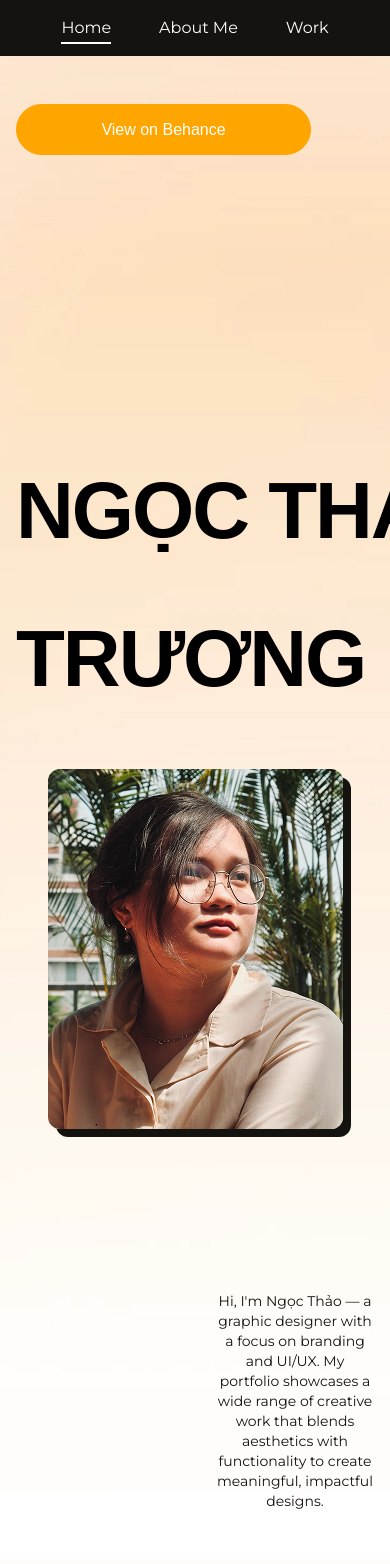
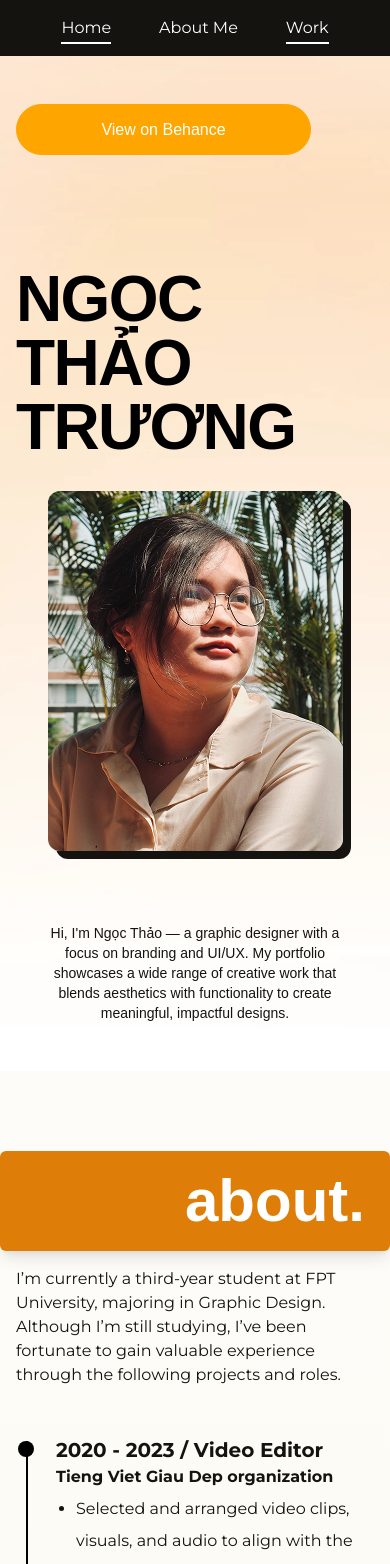
Before and after one commit to giakien321/portfolio, a Next.js app: page / in a window 390 px wide. Shown: the top 1564 px of the page. Built offline with nearby package versions, Linux system fonts and the light colour scheme; a web font is replaced by a local one.

Commit message:
my-second-commit

```diff
--- a/app/components/AboutPreview.tsx
+++ b/app/components/AboutPreview.tsx
@@ -24,11 +24,11 @@ export default function AboutPreview() {
       <div className="-mx-4 md:-mx-12">
         {/* Tiêu đề lớn */}
         <motion.div
-          className="w-full max-w-[500px] h-[100px] bg-[#DE7D08] text-white text-[100px] leading-none font-extrabold font-sans lowercase flex items-center justify-center rounded-md shadow-lg"
+          className="w-full max-w-[500px] h-[100px] bg-[#DE7D08] text-white text-[60px] md:text-[100px] leading-none font-extrabold lowercase flex items-center justify-center rounded-md shadow-lg"
           initial={{ opacity: 0, x: -100 }}
           whileInView={{ opacity: 1, x: 0 }}
           transition={{ duration: 0.8 }}
-          viewport={{ amount: 0.5 }}
+          viewport={{ amount: 0.5, once: true }}
         >
           <span className="pl-40">about.</span>
         </motion.div>
@@ -41,7 +41,7 @@ export default function AboutPreview() {
           initial={{ opacity: 0 }}
           whileInView={{ opacity: 1 }}
           transition={{ duration: 0.8, delay: 0.3 }}
-          viewport={{ amount: 0.5 }}
+          viewport={{ amount: 0.5, once: true }}
         >
           <p className="text-base leading-[24px] font-alt mb-12 mt-4">
             I’m currently a third-year student at FPT University, majoring in Graphic Design.
@@ -56,7 +56,7 @@ export default function AboutPreview() {
           variants={container}
           initial="hidden"
           whileInView="show"
-          viewport={{ amount: 0.5 }}
+          viewport={{ amount: 0.5, once: true }}
         >
           <div className="flex flex-col gap-14 pl-10">
 
@@ -124,15 +124,15 @@ export default function AboutPreview() {
             initial={{ opacity: 0, y: 20 }}
             whileInView={{ opacity: 1, y: 0 }}
             transition={{ duration: 0.6, delay: 0.5 }}
-            viewport={{ amount: 0.5 }}
+            viewport={{ amount: 0.5, once: true }}
           >
             <div className="flex justify-end mt-8">
-              <a
+              <Link
                 href="/about"
                 className="w-[190px] h-[50px] bg-[#DE7D08] text-white rounded-full hover:bg-orange-700 transition shadow-md flex items-center justify-center text-base font-alt text-[20px] hover:scale-105 duration-300"
               >
                 See More
-              </a>
+              </Link>
             </div>
           </motion.div>
         </motion.div>
--- a/app/components/HeroSection.tsx
+++ b/app/components/HeroSection.tsx
@@ -3,7 +3,7 @@
 import Image from 'next/image'
 import { motion } from 'framer-motion'
 import avatar from '../assest/avatar.png'
-import bg from '../assest/background.png' // import background image
+import bg from '../assest/background.png'
 
 const container = {
   hidden: { opacity: 0 },
@@ -30,6 +30,7 @@ export default function HeroSection() {
           alt="Background"
           fill
           className="object-cover object-center"
+          priority
         />
       </div>
 
@@ -62,12 +63,10 @@ export default function HeroSection() {
           {/* Tiêu đề lớn */}
           <motion.h1
             className="
-              w-[690px] h-[300px]
-              text-[80px] md:text-[128px]
+              text-[64px] md:text-[128px]
               font-extrabold tracking-tight font-sans
-              leading-[148px]
-              whitespace-nowrap
-              mt-[250px]
+              leading-none
+              mt-20 md:mt-[250px]
             "
             variants={item}
           >
@@ -96,12 +95,16 @@ export default function HeroSection() {
               width={361}
               height={361}
               className="object-cover w-full h-full"
+              priority
             />
           </motion.div>
 
           {/* Mô tả */}
           <motion.p
-            className="text-sm text-[#14130F] max-w-xs font-alt mt-[130px] ml-[200px]"
+            className="
+              text-sm text-[#14130F] max-w-xs
+              mt-10 md:mt-[130px] md:ml-[200px]
+            "
             variants={item}
           >
             Hi, I'm Ngọc Thảo — a graphic designer with a focus on branding and UI/UX.
--- a/app/components/Navbar.tsx
+++ b/app/components/Navbar.tsx
@@ -6,12 +6,18 @@ import clsx from 'clsx'
 
 const navItems = [
   { label: 'Home', href: '/' },
-    { label: 'About Me', href: '/about' }, // ✅ Đã chỉnh
+  { label: 'About Me', href: '/about' },
   { label: 'Work', href: '/#work' },
 ]
 
 export default function Navbar() {
   const pathname = usePathname()
+
+  // Hàm kiểm tra active nav item (handle cả hash route)
+  const isActive = (href: string) => {
+    if (href === '/#work') return pathname === '/' // Special case cho anchor
+    return pathname === href
+  }
 
   return (
     <nav className="bg-[#14130F] text-white">
@@ -20,9 +26,10 @@ export default function Navbar() {
           <Link
             key={item.href}
             href={item.href}
+            scroll={item.href.startsWith('/#') ? false : true} // giữ smooth scroll nếu dùng anchor
             className={clsx(
-                            'text-base font-alt relative',
-                            pathname === item.href &&
+              'text-base font-alt relative transition-all duration-300',
+              isActive(item.href) &&
                 'after:content-[""] after:absolute after:w-full after:h-[2px] after:bg-white after:bottom-[-4px] after:left-0'
             )}
           >
--- a/app/components/WorkPreview.tsx
+++ b/app/components/WorkPreview.tsx
@@ -1,81 +1,82 @@
-"use client";
-import Image from "next/image";
-import { useEffect, useRef } from "react";
-import { motion } from "framer-motion";
-import { usePathname } from "next/navigation"; // ⬅️ thêm dòng này để lấy pathname
+'use client'
+
+import Image from 'next/image'
+import { useEffect, useRef } from 'react'
+import { motion } from 'framer-motion'
+import { usePathname } from 'next/navigation'
 
 const projects = [
-  { title: "Brand Identity", image: "/projects/brand-identity.jpg" },
-  { title: "UX/UI", image: "/projects/ux-ui.jpg" },
-  { title: "Poster", image: "/projects/poster.jpg" },
-  { title: "Motion Graphics", image: "/projects/packaging.jpg" },
-  { title: "Typozine", image: "/projects/website.jpg" },
-];
+  { title: 'Brand Identity', image: '/projects/brand-identity.jpg' },
+  { title: 'UX/UI', image: '/projects/ux-ui.jpg' },
+  { title: 'Poster', image: '/projects/poster.jpg' },
+  { title: 'Motion Graphics', image: '/projects/packaging.jpg' },
+  { title: 'Typozine', image: '/projects/website.jpg' },
+]
 
 export default function WorkPreview() {
-  const scrollRef = useRef<HTMLDivElement>(null);
-  const pathname = usePathname(); // ⬅️ sử dụng pathname làm key cho section
+  const scrollRef = useRef<HTMLDivElement>(null)
+  const pathname = usePathname()
 
   // Auto-scroll
   useEffect(() => {
-    const container = scrollRef.current;
-    if (!container) return;
+    const container = scrollRef.current
+    if (!container) return
 
     const interval = setInterval(() => {
-      container.scrollBy({ left: 500, behavior: "smooth" });
+      container.scrollBy({ left: 500, behavior: 'smooth' })
       if (
         container.scrollLeft + container.clientWidth >=
         container.scrollWidth - 5
       ) {
-        container.scrollTo({ left: 0, behavior: "smooth" });
+        container.scrollTo({ left: 0, behavior: 'smooth' })
       }
-    }, 4000);
+    }, 4000)
 
-    return () => clearInterval(interval);
-  }, []);
+    return () => clearInterval(interval)
+  }, [])
 
   // Drag to scroll
   useEffect(() => {
-    const container = scrollRef.current;
-    if (!container) return;
+    const container = scrollRef.current
+    if (!container) return
 
-    let isDown = false;
-    let startX: number;
-    let scrollLeft: number;
+    let isDown = false
+    let startX = 0
+    let scrollLeft = 0
 
     const handleMouseDown = (e: MouseEvent) => {
-      isDown = true;
-      startX = e.pageX - container.offsetLeft;
-      scrollLeft = container.scrollLeft;
-    };
+      isDown = true
+      startX = e.pageX - container.offsetLeft
+      scrollLeft = container.scrollLeft
+    }
 
-    const handleMouseLeave = () => (isDown = false);
-    const handleMouseUp = () => (isDown = false);
+    const handleMouseLeave = () => (isDown = false)
+    const handleMouseUp = () => (isDown = false)
 
     const handleMouseMove = (e: MouseEvent) => {
-      if (!isDown) return;
-      e.preventDefault();
-      const x = e.pageX - container.offsetLeft;
-      const walk = (x - startX) * 1.5;
-      container.scrollLeft = scrollLeft - walk;
-    };
+      if (!isDown) return
+      e.preventDefault()
+      const x = e.pageX - container.offsetLeft
+      const walk = (x - startX) * 1.5
+      container.scrollLeft = scrollLeft - walk
+    }
 
-    container.addEventListener("mousedown", handleMouseDown);
-    container.addEventListener("mouseleave", handleMouseLeave);
-    container.addEventListener("mouseup", handleMouseUp);
-    container.addEventListener("mousemove", handleMouseMove);
+    container.addEventListener('mousedown', handleMouseDown)
+    container.addEventListener('mouseleave', handleMouseLeave)
+    container.addEventListener('mouseup', handleMouseUp)
+    container.addEventListener('mousemove', handleMouseMove)
 
     return () => {
-      container.removeEventListener("mousedown", handleMouseDown);
-      container.removeEventListener("mouseleave", handleMouseLeave);
-      container.removeEventListener("mouseup", handleMouseUp);
-      container.removeEventListener("mousemove", handleMouseMove);
-    };
-  }, []);
+      container.removeEventListener('mousedown', handleMouseDown)
+      container.removeEventListener('mouseleave', handleMouseLeave)
+      container.removeEventListener('mouseup', handleMouseUp)
+      container.removeEventListener('mousemove', handleMouseMove)
+    }
+  }, [])
 
   return (
     <motion.section
-      key={pathname} // ⬅️ reset animation khi pathname thay đổi
+      key={pathname}
       className="bg-white py-24 px-6 md:px-12"
       initial={{ opacity: 0 }}
       animate={{ opacity: 1 }}
@@ -106,11 +107,11 @@ export default function WorkPreview() {
         to life — click into each one to see the full journey.
       </motion.p>
 
-      {/* Scrollable Cards */}
+      {/* Scrollable Project Cards */}
       <div
         ref={scrollRef}
         className="flex overflow-x-auto gap-6 cursor-grab active:cursor-grabbing scrollbar-hide"
-        style={{ scrollSnapType: "x mandatory" }}
+        style={{ scrollSnapType: 'x mandatory' }}
       >
         {projects.map((project, index) => (
           <motion.div
@@ -128,13 +129,11 @@ export default function WorkPreview() {
               className="object-cover transition duration-700 ease-in-out group-hover:opacity-30 will-change-opacity"
             />
             <div className="absolute inset-0 flex items-center justify-center opacity-0 group-hover:opacity-100 transition duration-700 ease-in-out">
-              <h3 className="text-white text-2xl font-semibold">
-                {project.title}
-              </h3>
+              <h3 className="text-white text-2xl font-semibold">{project.title}</h3>
             </div>
           </motion.div>
         ))}
       </div>
     </motion.section>
-  );
+  )
 }
--- a/app/layout.tsx
+++ b/app/layout.tsx
@@ -1,6 +1,4 @@
 import "./globals.css";
-import Navbar from "./components/Navbar";
-
 export const metadata = {
   title: "Ngọc Thảo Trương | Portfolio",
   description: "Frontend Developer Portfolio",
```
Also changed, not shown: app/about/AboutMe.tsx (+13 -35 lines). Lines whose indentation alone changed are shown as unchanged.
